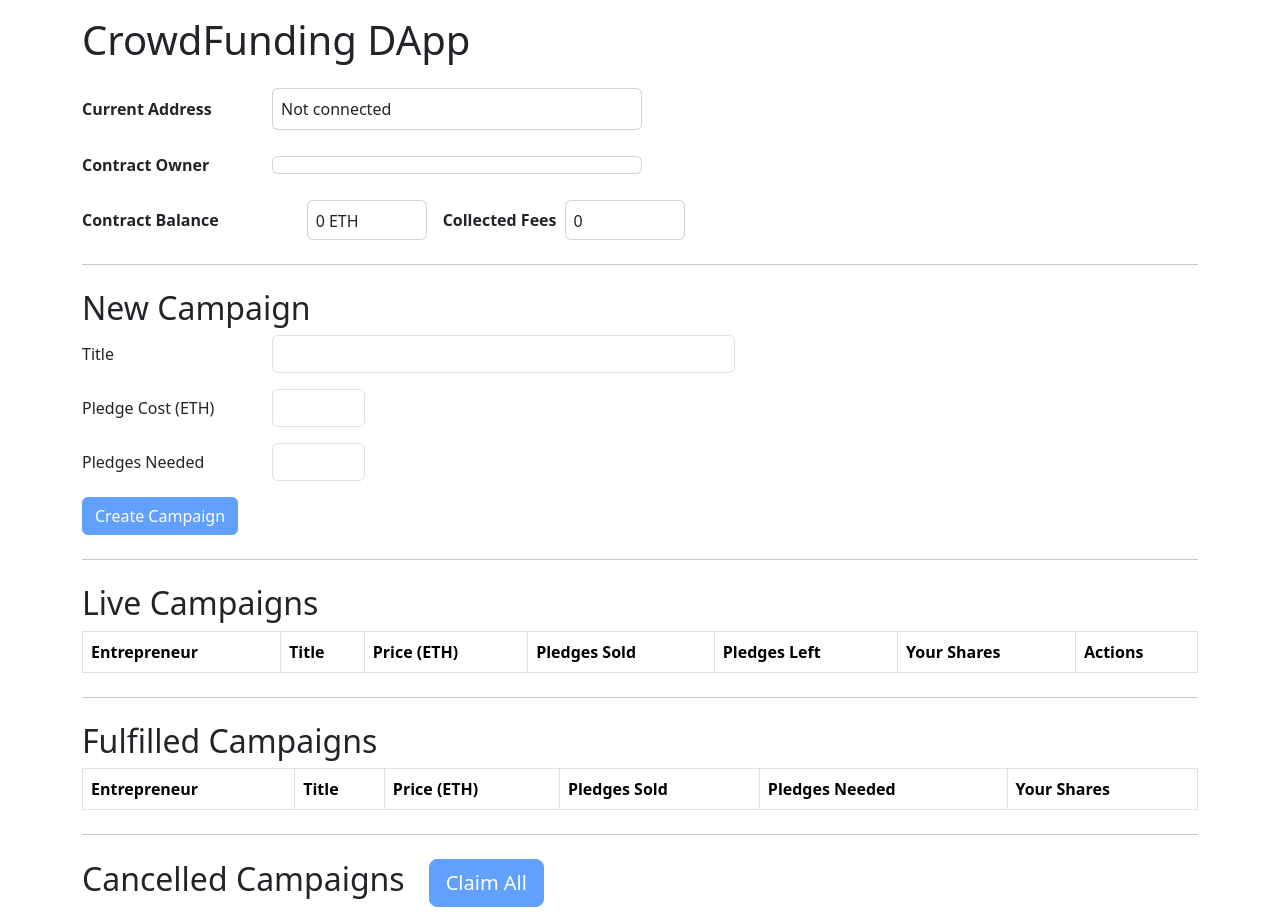
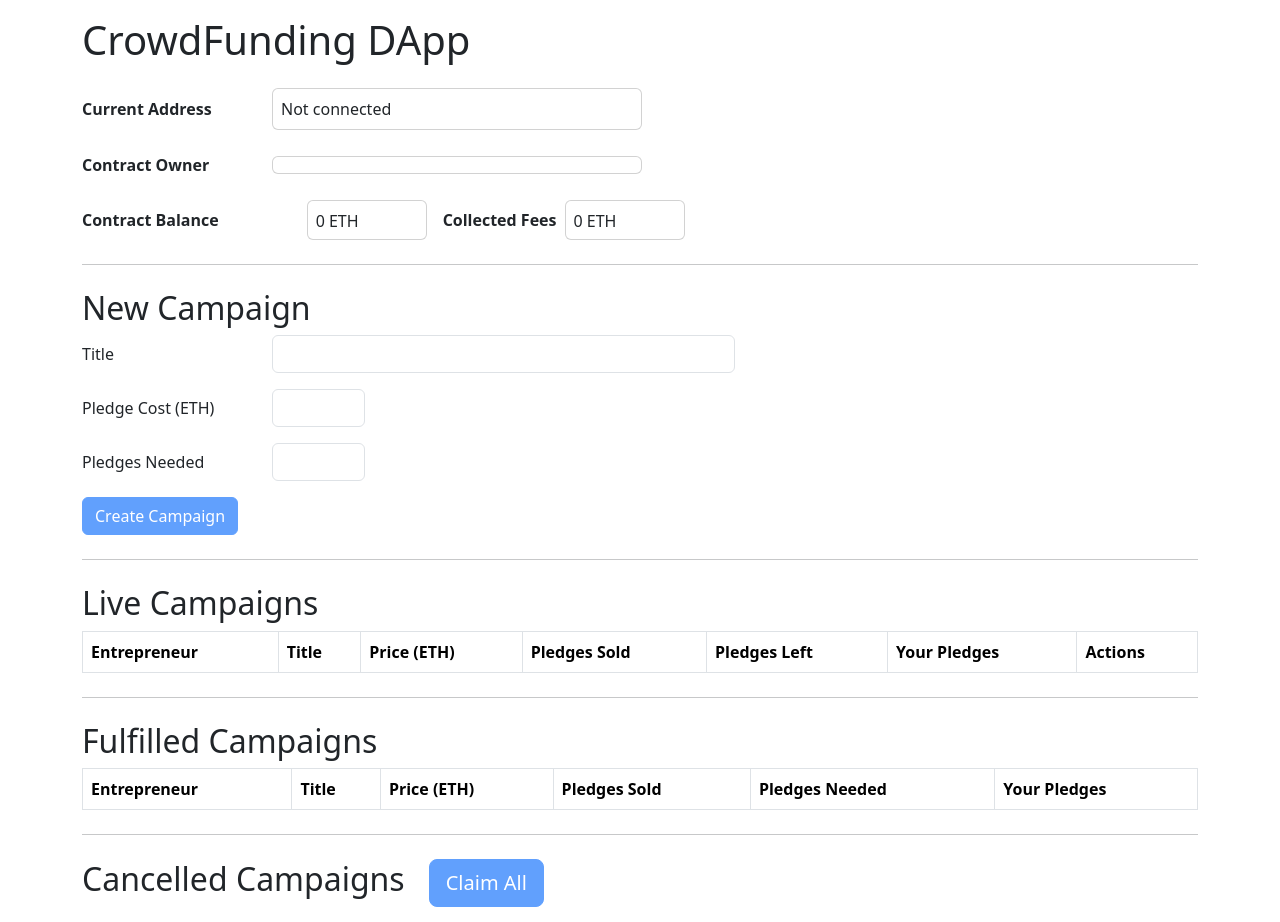
Before and after one commit to andreas-hadjiantonis/CrowdFunding-dApp, a React (Create React App) app: page / in a window 1280 px wide. Shown: the top 922 px of the page. Built offline with nearby package versions, Linux system fonts and the light colour scheme.

Commit message:
CrowdFunding-dapp

```diff
--- a/src/App.js
+++ b/src/App.js
@@ -499,7 +499,7 @@ class App extends Component {
               <strong>Collected Fees</strong>
             </label>
             <div className="card p-2" style={{ width: '120px', height: '40px' }}>
-              <p className="mb-0">{collectedFees}</p>
+              <p className="mb-0">{collectedFees} ETH</p>
             </div>
           </div>
         </div>
@@ -603,7 +603,7 @@ class App extends Component {
               <th>Price (ETH)</th>
               <th>Pledges Sold</th>
               <th>Pledges Left</th>
-              <th>Your Shares</th>
+              <th>Your Pledges</th>
               <th>Actions</th>
             </tr>
           </thead>
@@ -681,7 +681,7 @@ class App extends Component {
               <th>Price (ETH)</th>
               <th>Pledges Sold</th>
               <th>Pledges Needed</th>
-              <th>Your Shares</th>
+              <th>Your Pledges</th>
             </tr>
           </thead>
           <tbody>
@@ -703,7 +703,7 @@ class App extends Component {
 
   renderCancelledCampaigns() {
     const { cancelledCampaigns } = this.state;
-    const hasRefundableShares = Array.isArray(cancelledCampaigns)
+    const hasRefundablePledges = Array.isArray(cancelledCampaigns)
       ? cancelledCampaigns.some((campaign) => Number(campaign.yourPledges) > 0)
       : false;
 
@@ -714,7 +714,7 @@ class App extends Component {
           <button
             className="btn btn-primary btn-lg"
             onClick={this.handleClaimAll}
-            disabled={!hasRefundableShares}
+            disabled={!hasRefundablePledges}
           >
             Claim All
           </button>
@@ -726,7 +726,7 @@ class App extends Component {
               <th>Title</th>
               <th>Price (ETH)</th>
               <th>Pledges Sold</th>
-              <th>Your Shares</th>
+              <th>Your Pledges</th>
             </tr>
           </thead>
           <tbody>
```
